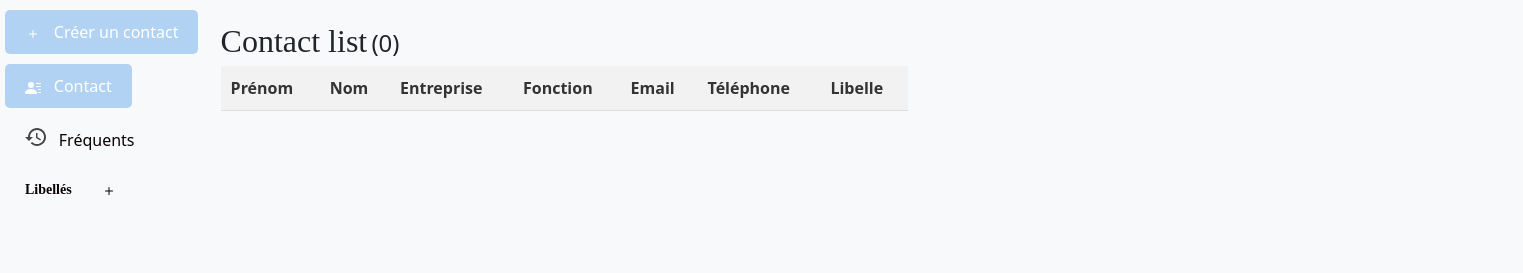
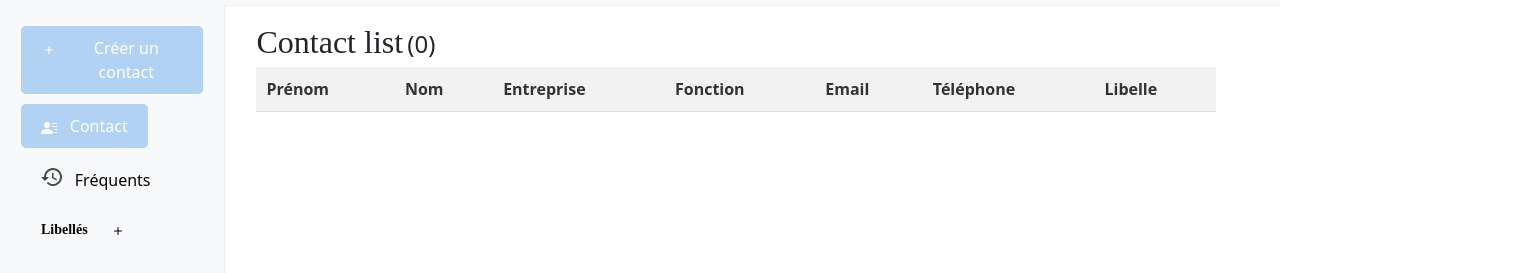
Before and after one commit to RElmasha/Google-contact-clone, a website: page index.html in a window 1280 px wide. Shown: the part 67-340 px from the top of the page, 1523 px wide, since content can reach past the window. Drawn offline with nearby package versions, Linux system fonts and the light colour scheme.

Commit message:
creat border for form

```diff
--- a/CSS/contactListTable.css
+++ b/CSS/contactListTable.css
@@ -50,5 +50,18 @@
 
 .color {
     background-color: white;
-    height: 30px;
+    height: 130%;
+    width: 80%;
 }
+
+.contactTable {
+    width: 60rem;
+}
+
+.borderStyle {
+    border-top: ridge currentColor;
+    border-left: ridge currentcolor;
+    border-width: thin;
+    width: 70rem;
+    height: 50rem;
+}
--- a/CSS/form.css
+++ b/CSS/form.css
@@ -64,6 +64,7 @@ main {
 }
 
 .content {
-    display: flex;
-    flex-direction: column;
+    width: 30rem;
+        display: flex;
+        flex-direction: column;
 }
--- a/CSS/sideBar.css
+++ b/CSS/sideBar.css
@@ -1,5 +1,7 @@
-.sidbar {
-    margin: 1rem;
+.sidebar {
+    padding: 1rem;
+    height: 50rem;
+
 }
 
 .FrequentStyle {
--- a/index.html
+++ b/index.html
@@ -31,7 +31,7 @@
 
 </head>
 
-<body class="bg-body-tertiary">
+<body>
 
   <header>
 
@@ -79,7 +79,7 @@
 
   <main>
 
-    <section id="sidebar" class="sidebar">
+    <section id="sidebar" class="sidebar bg-body-tertiary ">
       <div>
 
         <button class="listContact  styleButtonSideBar" id="add">
@@ -145,9 +145,9 @@
     </section>
 
 
-    <section>
+    <section class="borderStyle">
       <div class="content" id="contactList">
-        <table id="contactTable">
+        <table id="contactTable" class="contactTable">
 
           <div class="counter">
             <h2 class="h2"> Contact list</h2>
@@ -168,6 +168,7 @@
           </tbody>
         </table>
       </div>
+
       <div class="content" id="addContact" style="display: none;">
         <div class="container  ">
           <h2>Add Contacts</h2>
@@ -196,7 +197,7 @@
               <input type="email" id="email" name="email" required>
             </div>
             <div class="form-group">
-              <a href="#">Ajouter une adresse contact</a>
+              <a id="addMail" href="#">Ajouter une adresse mail</a>
             </div>
             <div class="form-group">
               <label for="tel">Téléphone :</label>
@@ -217,7 +218,7 @@
       </div>
 
     </section>
-    </section>
+
   </main>
 
 
```
